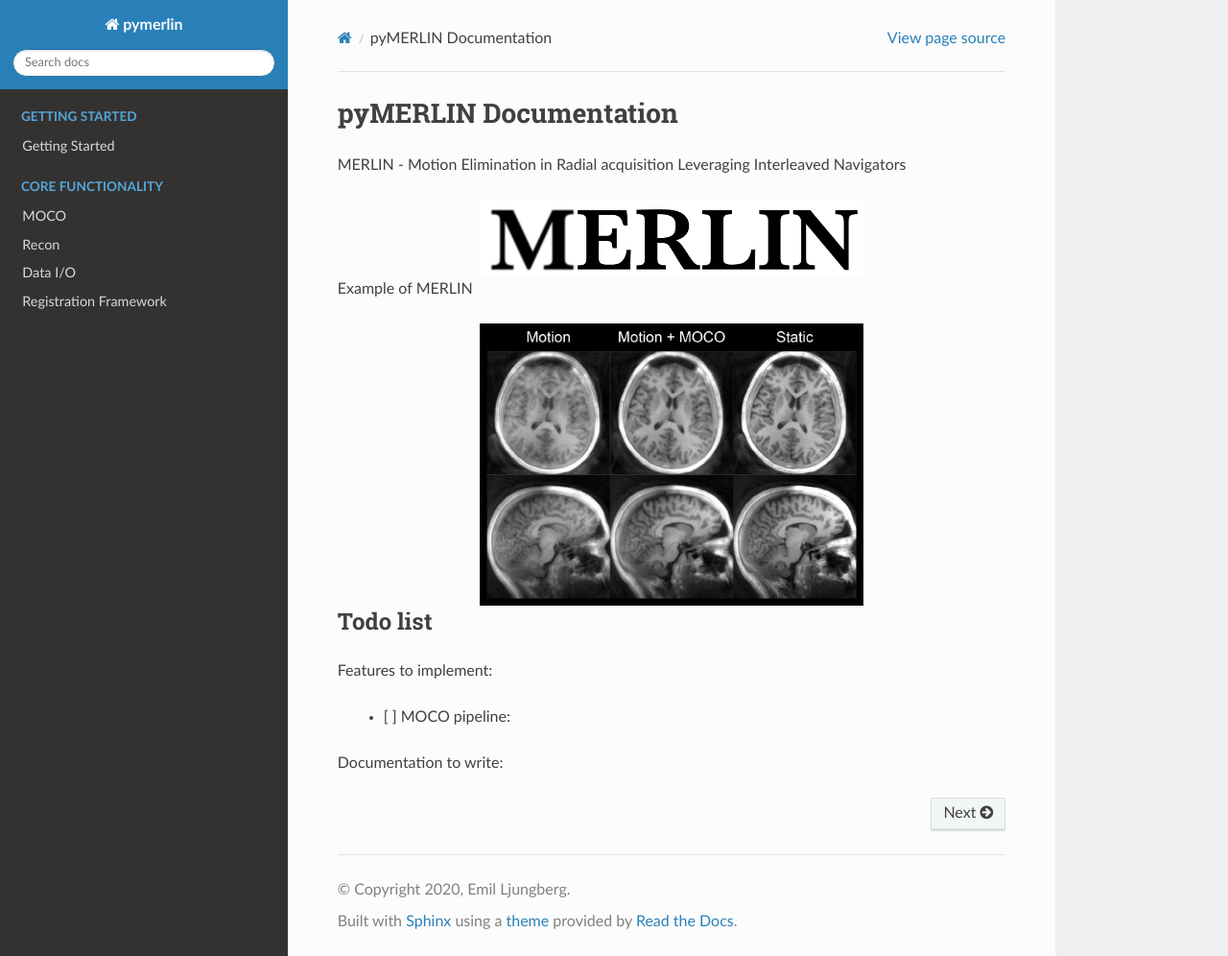
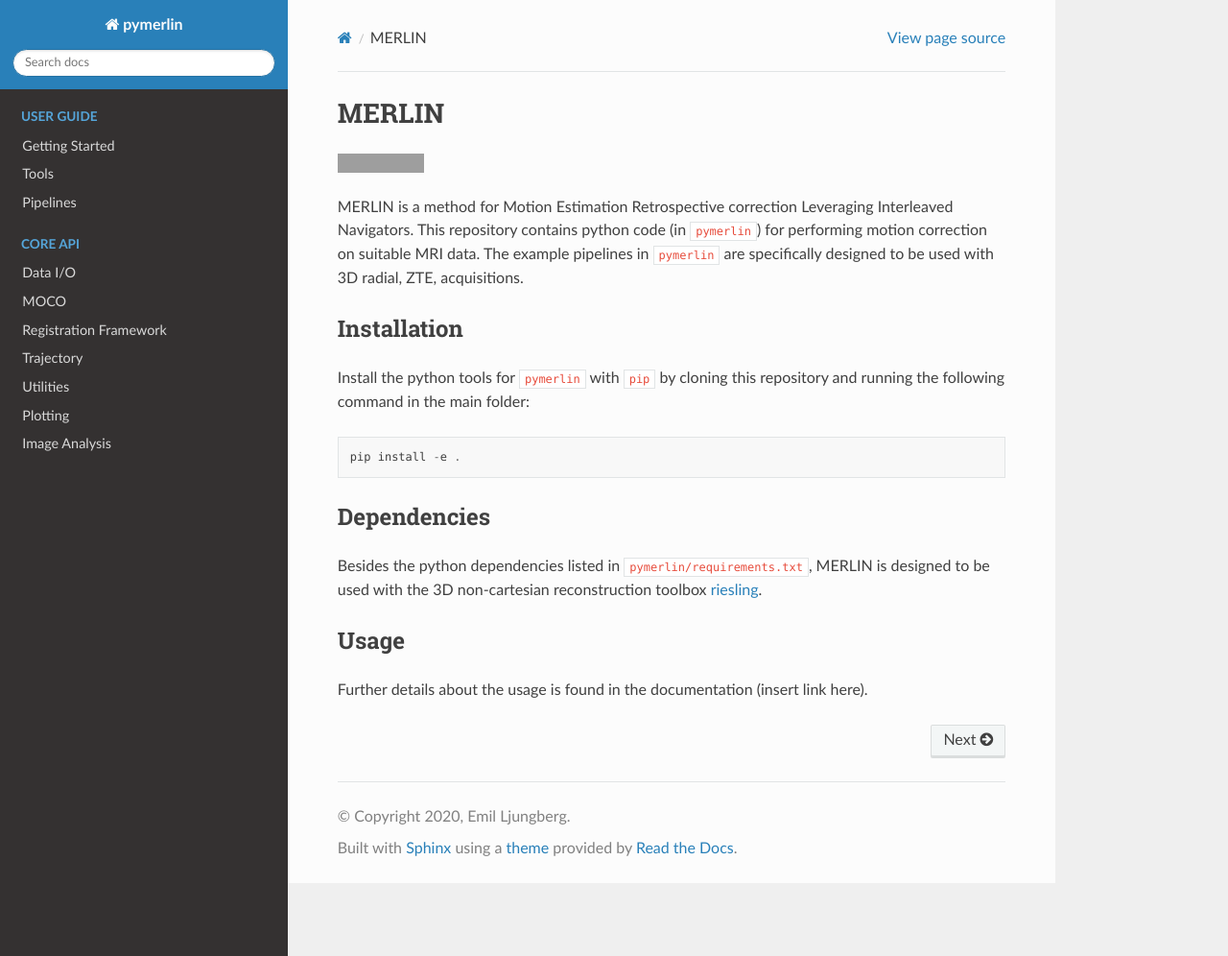
Before and after one commit to emilljungberg/pyMERLIN, a Sphinx documentation site: the page built from doc/index.rst, in a window 1280 px wide and 996 px high. Shown: the whole window at 96% size. Built offline with Sphinx 7.4.7 and the Read the Docs theme 2.0.0, drawn with Linux system fonts in a browser that asks for light colours; grey boxes are pictures that could not be loaded.

Commit message:
Major doc update

```diff
--- a/doc/dataIO.rst
+++ b/doc/dataIO.rst
@@ -2,7 +2,7 @@ Data I/O
 ====================
 
 .. automodule::
-   pyMERLIN.dataIO
+   pymerlin.dataIO
 
 
 ITK functionality
@@ -11,17 +11,19 @@ ITK functionality
     :toctree: generated
     :nosignatures:
 
-    pyMERLIN.dataIO.create_image
+    pymerlin.dataIO.create_image
 
-File Reading
---------------------
+File reading and manipulation
+--------------------------------
 .. autosummary::
     :toctree: generated
     :nosignatures:
 
-    pyMERLIN.dataIO.read_image_h5
-    pyMERLIN.dataIO.read_radial_h5
-    pyMERLIN.dataIO.arg_check_h5
-    pyMERLIN.dataIO.arg_check_nii
-    pyMERLIN.dataIO.check_filename
-    pyMERLIN.dataIO.read_ismrmrd
+    pymerlin.dataIO.parse_fname
+    pymerlin.dataIO.arg_check_h5
+    pymerlin.dataIO.arg_check_nii
+    pymerlin.dataIO.check_filename
+    pymerlin.dataIO.read_image_h5
+    pymerlin.dataIO.read_radial_h5
+    pymerlin.dataIO.read_ismrmrd
+    pymerlin.dataIO.make_3D
--- a/doc/index.rst
+++ b/doc/index.rst
@@ -4,49 +4,33 @@
    contain the root `toctree` directive.
 
 
-pyMERLIN Documentation
-====================================
-
-MERLIN - Motion Elimination in Radial acquisition Leveraging Interleaved Navigators
-
-.. image:: logo-01.png
-    :width: 400
-    :alt: MERLIN Logo
-    :align: center
-
-
-Example of MERLIN
-
-.. image:: MERLIN_ISMRM_2020_fig4.jpg
-   :width: 400
-   :alt: MERLIN Example from ISMRM 2020
-   :align: center
-
-Todo list
--------------
-Features to implement:
-
-   - [ ] MOCO pipeline:
-
-Documentation to write:
+.. include:: ../README.rst
 
 
 .. toctree::
    :hidden:
-   :caption: Getting Started
+   :caption: User Guide
 
    getting_started
+   tools
+   pipelines
 
 .. toctree::
    :hidden:
-   :caption: Core functionality
-
-   moco
-   recon
-   dataIO
-   reg
+   :caption: Tools
 
 
+.. toctree::
+   :hidden:
+   :caption: Core API
+
+   dataIO
+   moco
+   reg
+   trajectory
+   util
+   plot
+   iq
 
 
 .. Indices and tables
--- a/doc/moco.rst
+++ b/doc/moco.rst
@@ -1,12 +1,17 @@
 MOCO
 =============
 
+.. automodule::
+    pymerlin.moco
+
 MOCO Functions
 ---------------
+This module contains functions for performing motion correction, after the motion parameters have been estimated.
+
 .. autosummary::
     :toctree: generated
     :nosignatures:
 
-    pyMERLIN.moco.calc_H
-    pyMERLIN.moco.moco_interleave
-    pyMERLIN.moco.pyreshape
+    pymerlin.moco.calc_H
+    pymerlin.moco.moco_sw
+    pymerlin.moco.moco_single
--- /dev/null
+++ b/doc/pipelines.rst
@@ -0,0 +1,4 @@
+Pipelines
+================
+
+`run_merlin_sw`
--- a/doc/reg.rst
+++ b/doc/reg.rst
@@ -1,15 +1,46 @@
 Registration Framework
 =========================
 
-This is the most important part of MERLIN which contains all the functionality for image registration. The framework builds on ITK and is heavily inspired by ANTs.
+.. automodule::
+    pymerlin.reg
 
 Core registration Functions
 -----------------------------
+The main workhorse of the registration is the `ants_pyramid` function. The registration is written in ITK but modeled on the settings in the ANTs pyramid registration, and thus the name.
+
 .. autosummary::
     :toctree: generated
     :nosignatures:
 
-    pyMERLIN.reg.ants_pyramid
+    pymerlin.reg.ants_pyramid
 
-Auxilary Functions
+Filter and Masking
 -----------------------------
+Some tools for masking and thresholding
+
+.. autosummary::
+    :toctree: generated
+    :nosignatures:
+
+    pymerlin.reg.sphere_mask
+    pymerlin.reg.brain_mask
+    pymerlin.reg.otsu_filter
+    pymerlin.reg.winsorize_image
+    pymerlin.reg.threshold_image
+    pymerlin.reg.histogram_threshold_estimator
+
+Registration help
+-----------------------------
+Tools for the registration framework
+
+.. autosummary::
+    :toctree: generated
+    :nosignatures:
+
+    pymerlin.reg.versor_reg_summary
+    pymerlin.reg.versor_watcher
+    pymerlin.reg.resample_image
+    pymerlin.reg.get_versor_factors
+    pymerlin.reg.setup_optimizer
+    pymerlin.reg.versor_resample
+    pymerlin.reg.make_opt_par
```
Also changed, not shown: doc/iq.rst (added, +17 -0 lines), doc/plot.rst (added, +18 -0 lines), doc/recon.rst (deleted, +0 -11 lines), doc/tools.rst (added, +18 -0 lines), doc/trajectory.rst (added, +21 -0 lines), doc/util.rst (added, +17 -0 lines).
